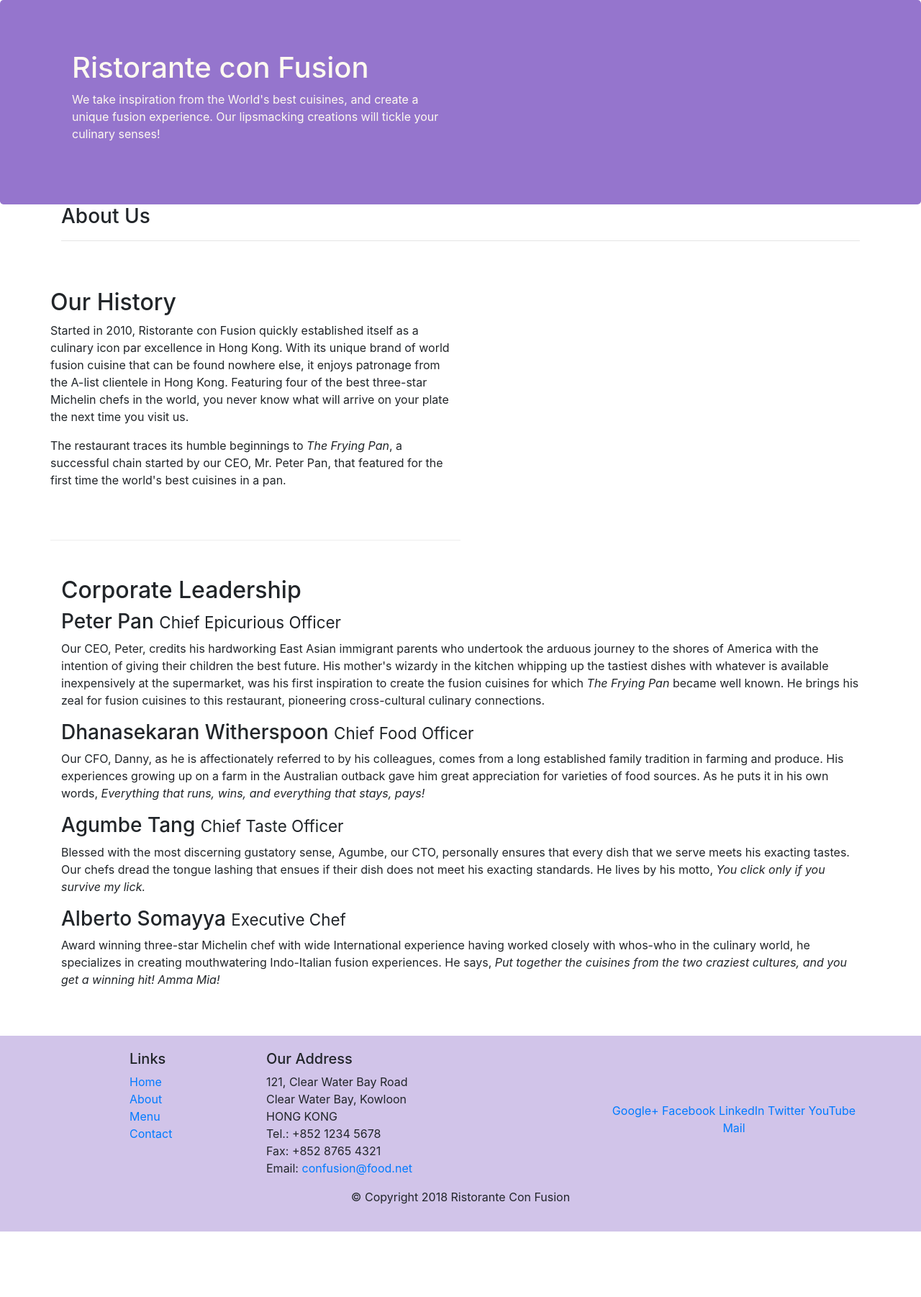
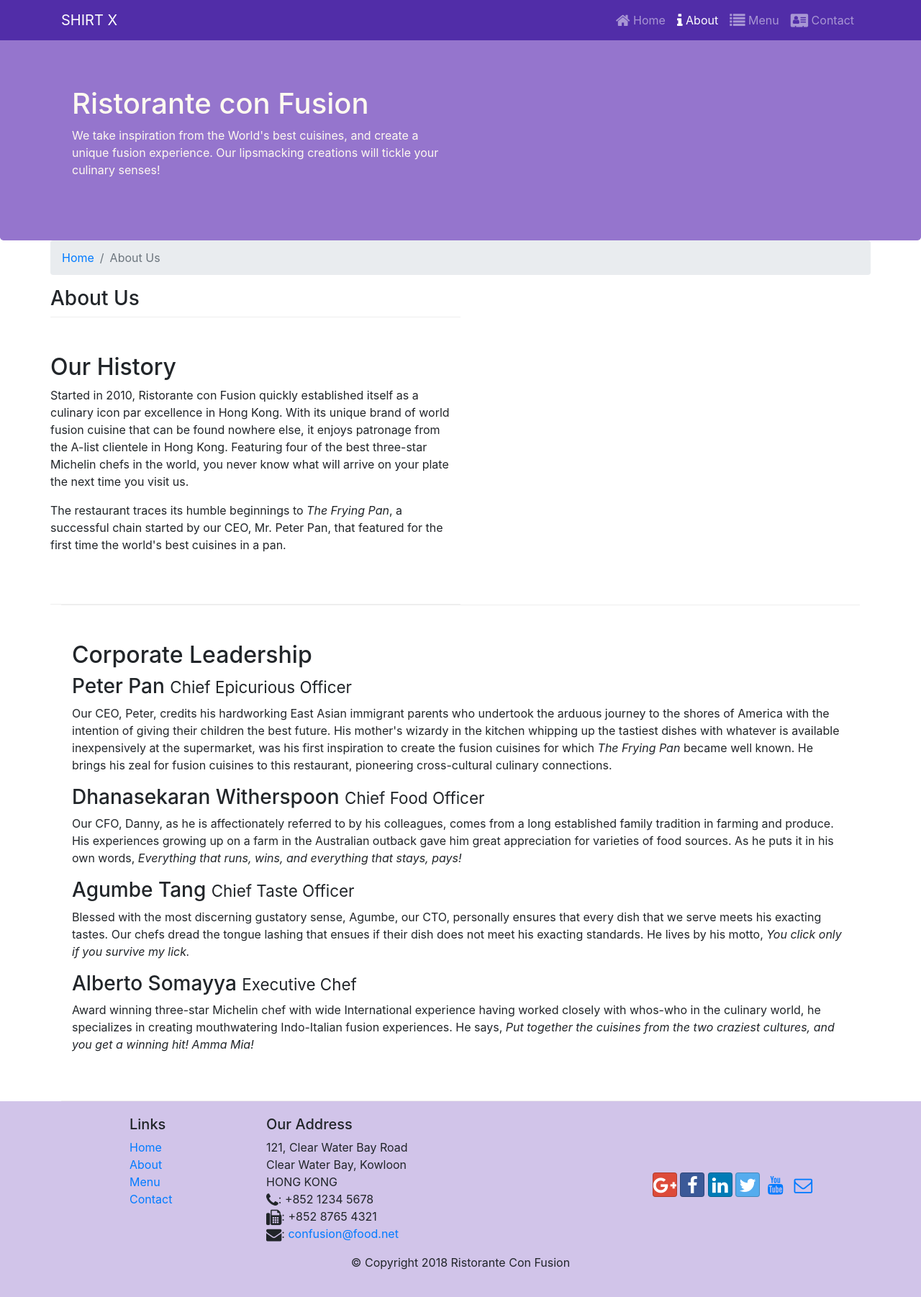
Before and after one commit to HadyRaed/bootstrap-pt1, a website: page aboutus.html in a window 1280 px wide. Shown: the whole page at 72% size. Before the commit the page ends 1711 px from the top, so only its background shows below. Drawn offline with nearby package versions, Linux system fonts and the light colour scheme.

Commit message:
icons,styling

```diff
--- a/aboutus.html
+++ b/aboutus.html
@@ -10,10 +10,43 @@
 
     <!-- Bootstrap CSS -->
     <link rel="stylesheet" href="node_modules/bootstrap/dist/css/bootstrap.min.css">
-    <link rel="stylesheet" type="text/css" href="css/css.css">
+    <link rel="stylesheet" type="text/css" href="css/styles.css">
+
+    <link rel="stylesheet" = href="node_modules/font-awesome/css/font-awesome.min.css">
+
+    <link rel="stylesheet"  href="node_modules/bootstrap-social/bootstrap-social.css">
 </head>
 
 <body>
+    <nav class="navbar navbar-dark navbar-expand-sm  fixed-top">
+        <div class="container">
+
+            <button class="navbar-toggler" type="button" data-toggle="collapse" data-target="#Navbar">
+                <span class="navbar-toggler-icon"></span>
+                 </button>
+
+           <a class="navbar-brand mr-auto" href="./index.html">
+          SHIRT X  </a>
+
+
+          <div class="collapse navbar-collapse" id="Navbar">
+          <ul class="navbar-nav ml-auto">
+
+<li class="nav-item "><a class="nav-link" href="./index.html"> <span class="fa fa-home fa-lg"></span> Home </a> </li>
+
+<li class="nav-item active"><a class="nav-link" href="#"> <span class="fa fa-info fa-lg "></span> About </a>
+</li>
+
+<li class="nav-item"><a class="nav-link" href="#"> <span class="fa fa-list fa-lg "></span> Menu </a>
+</li>
+
+<li class="nav-item"><a class="nav-link" href="#"> <span class="fa fa-address-card fa-lg "></span> Contact </a>
+ </li>
+
+          </ul>
+      </div>
+  </div>
+ </nav>
 
     <header class="jumbotron">
         <div class="container">
@@ -30,7 +63,15 @@
 
     <div class= "container">
         <div>
-            <div>
+            <div class="row">
+                <ol class="col-12 breadcrumb">
+                    <li class="breadcrumb-item"><a href="./index.html">Home</a></li>
+                    <li class="breadcrumb-item active">About Us </li>
+
+
+
+
+                </ol>
                <h3>About Us</h3>
                <hr>
             </div>
@@ -47,24 +88,23 @@
         </div>
 
 
-        <div class="content-stlye ">
-            <div>
+        <div class="row-content ">
+            <div class="col" >
                 <h2>Corporate Leadership</h2>
                 <h3>Peter Pan <small>Chief Epicurious Officer</small></h3>
-               <div class="d-none d-sm-block">
-                <p >Our CEO, Peter, credits his hardworking East Asian immigrant parents who undertook the arduous journey to the shores of America with the intention of giving their children the best future. His mother's wizardy in the kitchen whipping up the tastiest dishes with whatever is available inexpensively at the supermarket, was his first inspiration to create the fusion cuisines for which <em>The Frying Pan</em> became well known. He brings his zeal for fusion cuisines to this restaurant, pioneering cross-cultural culinary connections.</p></div>
+
+                <p class="d-none d-sm-block" >Our CEO, Peter, credits his hardworking East Asian immigrant parents who undertook the arduous journey to the shores of America with the intention of giving their children the best future. His mother's wizardy in the kitchen whipping up the tastiest dishes with whatever is available inexpensively at the supermarket, was his first inspiration to create the fusion cuisines for which <em>The Frying Pan</em> became well known. He brings his zeal for fusion cuisines to this restaurant, pioneering cross-cultural culinary connections.</p>
                 <h3>Dhanasekaran Witherspoon <small>Chief Food Officer</small></h3>
-                <div class="d-none d-sm-block">
-                <p>Our CFO, Danny, as he is affectionately referred to by his colleagues, comes from a long established family tradition in farming and produce. His experiences growing up on a farm in the Australian outback gave him great appreciation for varieties of food sources. As he puts it in his own words, <em>Everything that runs, wins, and everything that stays, pays!</em></p></div>
+
+                <p class="d-none d-sm-block">Our CFO, Danny, as he is affectionately referred to by his colleagues, comes from a long established family tradition in farming and produce. His experiences growing up on a farm in the Australian outback gave him great appreciation for varieties of food sources. As he puts it in his own words, <em>Everything that runs, wins, and everything that stays, pays!</em></p>
 
                 <h3>Agumbe Tang <small>Chief Taste Officer</small></h3>
-                <div class="d-none d-sm-block">
-                <p >Blessed with the most discerning gustatory sense, Agumbe, our CTO, personally ensures that every dish that we serve meets his exacting tastes. Our chefs dread the tongue lashing that ensues if their dish does not meet his exacting standards. He lives by his motto, <em>You click only if you survive my lick.</em></p>
 
-            </div>
+                <p class="d-none d-sm-block">Blessed with the most discerning gustatory sense, Agumbe, our CTO, personally ensures that every dish that we serve meets his exacting tastes. Our chefs dread the tongue lashing that ensues if their dish does not meet his exacting standards. He lives by his motto, <em>You click only if you survive my lick.</em></p>
+
                  <h3>Alberto Somayya <small>Executive Chef</small></h3>
-                <div class="d-none d-sm-block">
-                <p >Award winning three-star Michelin chef with wide International experience having worked closely with whos-who in the culinary world, he specializes in creating mouthwatering Indo-Italian fusion experiences. He says, <em>Put together the cuisines from the two craziest cultures, and you get a winning hit! Amma Mia!</em></p></div>
+
+                <p class="d-none d-sm-block" >Award winning three-star Michelin chef with wide International experience having worked closely with whos-who in the culinary world, he specializes in creating mouthwatering Indo-Italian fusion experiences. He says, <em>Put together the cuisines from the two craziest cultures, and you get a winning hit! Amma Mia!</em></p>
             </div>
        </div>
 
@@ -76,7 +116,7 @@
                 <div class="col-4 offset-1 col-sm-2">
                     <h5>Links</h5>
                     <ul class="list-unstyled">
-                        <li><a href="#">Home</a></li>
+                        <li><a href="./index.html">Home</a></li>
                         <li><a href="#">About</a></li>
                         <li><a href="#">Menu</a></li>
                         <li><a href="#">Contact</a></li>
@@ -88,19 +128,24 @@
 		              121, Clear Water Bay Road<br>
 		              Clear Water Bay, Kowloon<br>
 		              HONG KONG<br>
-		              Tel.: +852 1234 5678<br>
-		              Fax: +852 8765 4321<br>
-		              Email: <a href="mailto:confusion@food.net">confusion@food.net</a>
+		              <i class="fa fa-phone fa-lg"></i>: +852 1234 5678<br>
+		              <i class="fa fa-fax fa-lg"></i>: +852 8765 4321<br>
+		              <i class="fa fa-envelope fa-lg"></i>: <a href="mailto:confusion@food.net">confusion@food.net</a>
 		           </address>
                 </div>
                 <div class="col-12 col-sm-4 align-self-center">
                     <div class="text-center">
-                        <a href="http://google.com/+">Google+</a>
-                        <a href="http://www.facebook.com/profile.php?id=">Facebook</a>
-                        <a href="http://www.linkedin.com/in/">LinkedIn</a>
-                        <a href="http://twitter.com/">Twitter</a>
-                        <a href="http://youtube.com/">YouTube</a>
-                        <a href="mailto:">Mail</a>
+                        <a class="btn btn-social-icon btn-google"  href="http://google.com/+">
+                       <i class="fa fa-google-plus fa-lg"></i>  </a>
+
+                        <a class="btn btn-social-icon btn-facebook"  href="http://www.facebook.com/profile.php?id="><i class="fa fa-facebook fa-lg"></i></a>
+
+                        <a class="btn btn-social-icon btn-linkedin"  href="http://www.linkedin.com/in/"> <i class="fa fa-linkedin fa-lg"></i></a>
+
+                        <a class="btn btn-social-icon btn-twitter"  href="http://twitter.com/"><i class="fa fa-twitter fa-lg"></i></a>
+
+                        <a class="btn btn-social-icon btn-youtube"  href="http://youtube.com/"><i class="fa fa-youtube fa-lg"></i></a>
+                        <a class="btn btn-social-icon"  href="mailto:"><i class="fa fa-envelope-o fa-lg"></i></a>
                     </div>
                 </div>
            </div>
--- a/css/css.css
+++ b/css/styles.css
@@ -8,6 +8,7 @@
 	margin: 0px auto;
 	padding:50px 0px 50px 0px;
 	border-bottom: 1px ridge;
+	border-top: 1px ridge;
 	min-height: 400px;
 }
 
@@ -36,3 +37,16 @@ color:#0f0f0f;
 		margin: 0px auto;
 	padding:50px 0px 50px 0px;
 }
+
+body
+{
+	padding : 50px 0px 0px 0px;
+	z-index: 0;
+}
+
+.navbar-dark
+
+{
+	/*to activate must remove bg-primary*/
+background-color: #512DA8;
+}
--- /dev/null
+++ b/github repo.txt
@@ -0,0 +1 @@
+https://github.com/HadyRaed/bootstrap-pt1.git
--- a/package.json
+++ b/package.json
@@ -15,6 +15,8 @@
   },
   "dependencies": {
     "bootstrap": "^4.0.0",
+    "bootstrap-social": "^5.1.1",
+    "font-awesome": "^4.7.0",
     "jquery": "^3.3.1",
     "popper.js": "^1.12.9"
   }
```
Also changed, not shown: index.html (+51 -13 lines), screencapture-localhost-3000-aboutus-html-2020-07-18-02_22_26.png (added), screencapture-localhost-3000-aboutus-html-2020-07-18-02_25_34.png (added), 1 other file.
